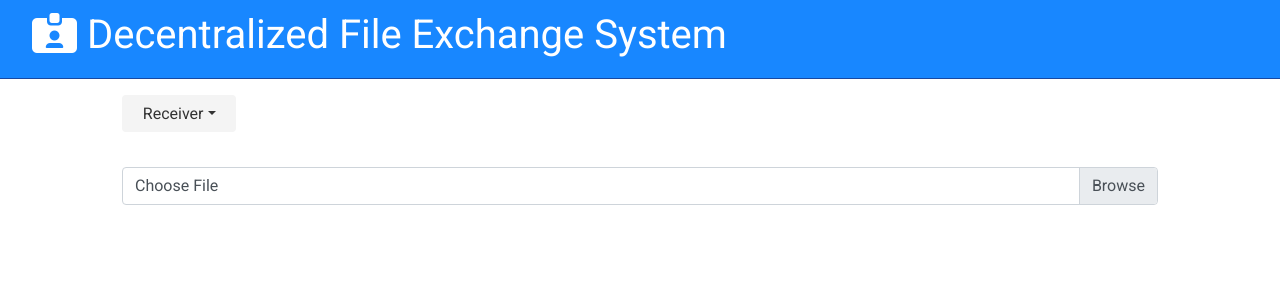
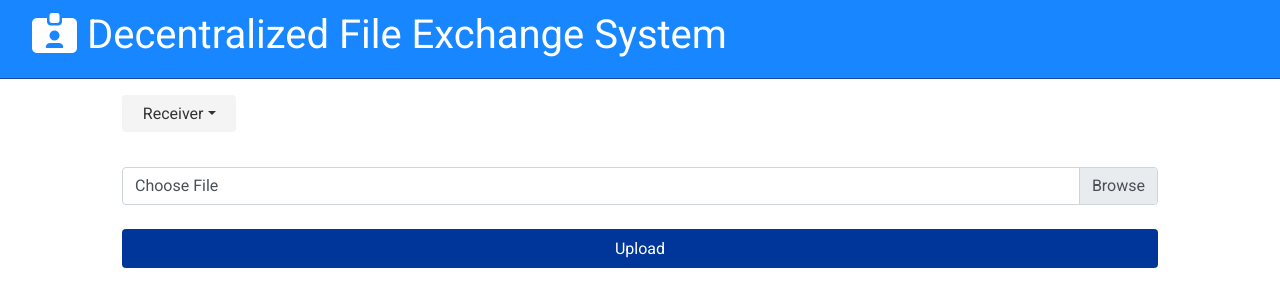
Before and after one commit to byeungchun/bbdfs-v1, a React (Create React App) app in the folder client/: page / in a window 1280 px wide. Shown: the top 306 px of the page. Built offline with nearby package versions, Linux system fonts and the light colour scheme.

Commit message:
file upload to mongodb

```diff
--- a/client/src/components/uploader/FileUpload.js
+++ b/client/src/components/uploader/FileUpload.js
@@ -1,4 +1,5 @@
 import React, { Fragment, useState } from "react";
+import axios from "axios";
 import PropTypes from "prop-types";
 
 import ReceiverList from "./ReceiverList";
@@ -7,17 +8,31 @@ import ReceiverState from "../../context/receiver/ReceiverState";
 
 const FileUploader = () => {
   const [file, setFile] = useState("");
-
   const [filename, setFilename] = useState("Choose File");
 
   const onChange = e => {
     setFile(e.target.files[0]);
     setFilename(e.target.files[0].name);
   };
+  const onSubmit = async e => {
+    e.preventDefault();
+    const formData = new FormData();
+    formData.append('file', file);
 
+    try {
+      const res = await axios.post('/api/upload', formData, {
+        headers: {
+          "Content-Type": "multipart/form-data"
+        }
+      });
+    } catch (err) {
+      console.log(err);
+    }
+  }
   return (
     <ReceiverState>
       <Fragment>
+        <form onSubmit={onSubmit}>
           <div className="grid-row-4">
             <div>
               <ReceiverList />
@@ -29,11 +44,15 @@ const FileUploader = () => {
                 id="customFile"
                 onChange={onChange}
               />
+              <input type="submit"
+                value="Upload" className="btn btn-primary btn-block mt-4" />
               <label className="custom-file-label" htmlFor="customFile">
                 {filename}
               </label>
             </div>
           </div>
+
+        </form>
       </Fragment>
     </ReceiverState>
   );
```
Lines whose indentation alone changed are shown as unchanged.
